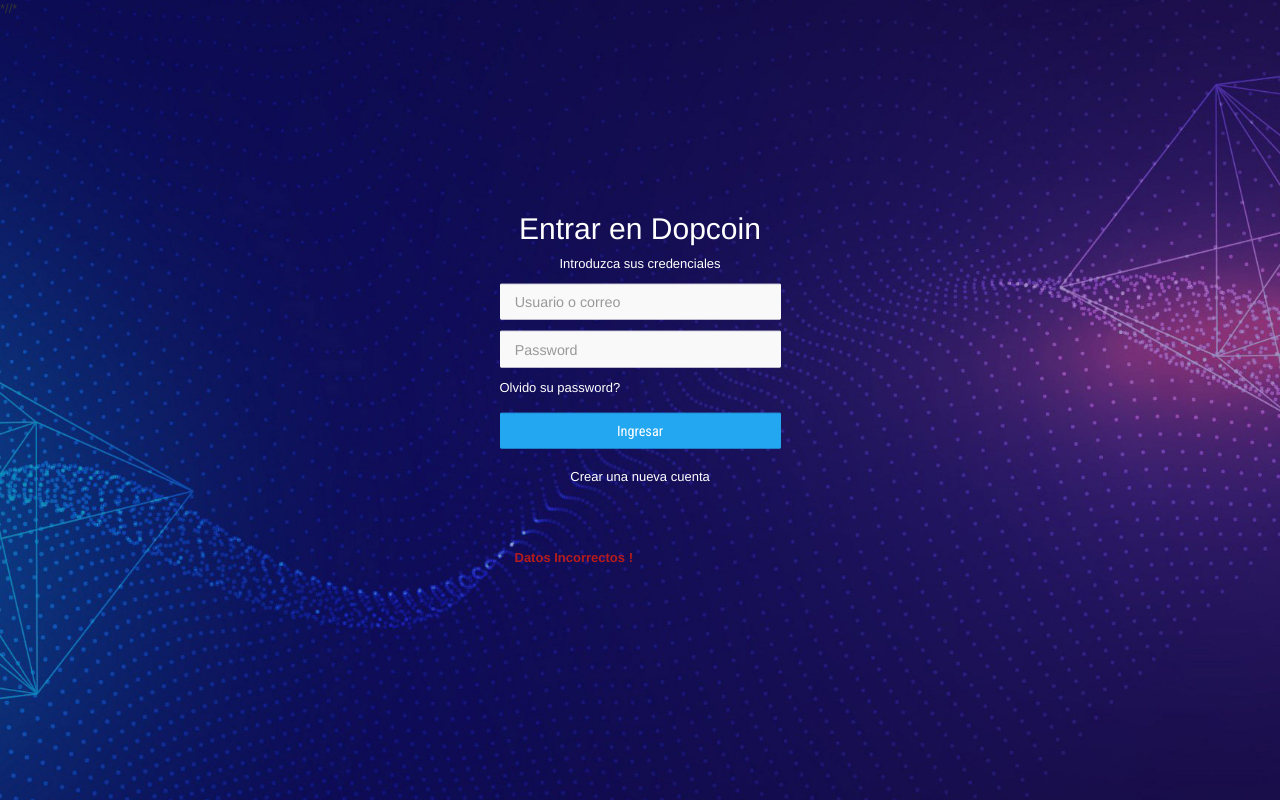
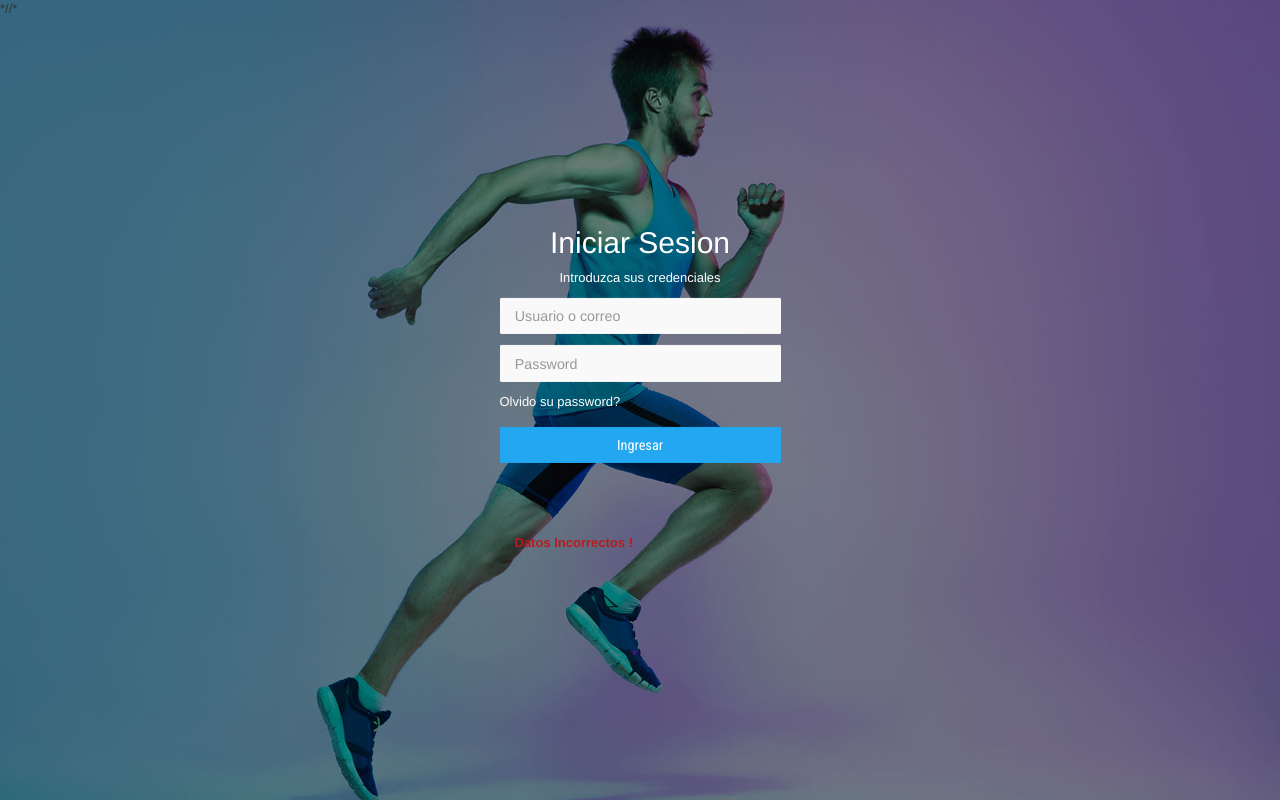
Before and after one commit to pathfinderxyz/fitness, a PHP site: page /?errorusuario=si in a window 1280 px wide. Run offline with PHP 8.4, Linux system fonts and the light colour scheme; the visitor is signed in with stand-in values (Sample User, id 1); some libraries are stand-ins or nearby versions.

Commit message:
cambios 1

```diff
--- a/index.php
+++ b/index.php
@@ -23,7 +23,7 @@
 </head>
 */<style>
    body {
-    background: url("img/banner/22.jpg") no-repeat center 10%;
+    background: url("img/banner/24.jpg") no-repeat center 10%;
    }
    .flat-blue .login-box .login-form .login-body {
     background-color: transparent;
@@ -63,7 +63,7 @@
                              <div class="login-col"><br>
 
 
-                                    <h2 class="titulo-login">Entrar en Dopcoin</h2>
+                                    <h2 class="titulo-login">Iniciar Sesion</h2>
                                     <p class="titulo-login">Introduzca sus credenciales</p>
 
                              </div>
@@ -83,7 +83,7 @@
                                          Ingresando...
                                        </div>
                                     </div><br><br>
-                                    <p class="titulo-login"><a href="registrodop.php">Crear una nueva cuenta</a></p>
+                                    <!--<p class="titulo-login"><a href="registrodop.php">Crear una nueva cuenta</a></p> -->
                                 </div>
 
                             </form><br><br>
```
Also changed, not shown: img/banner/24.jpg (added).
